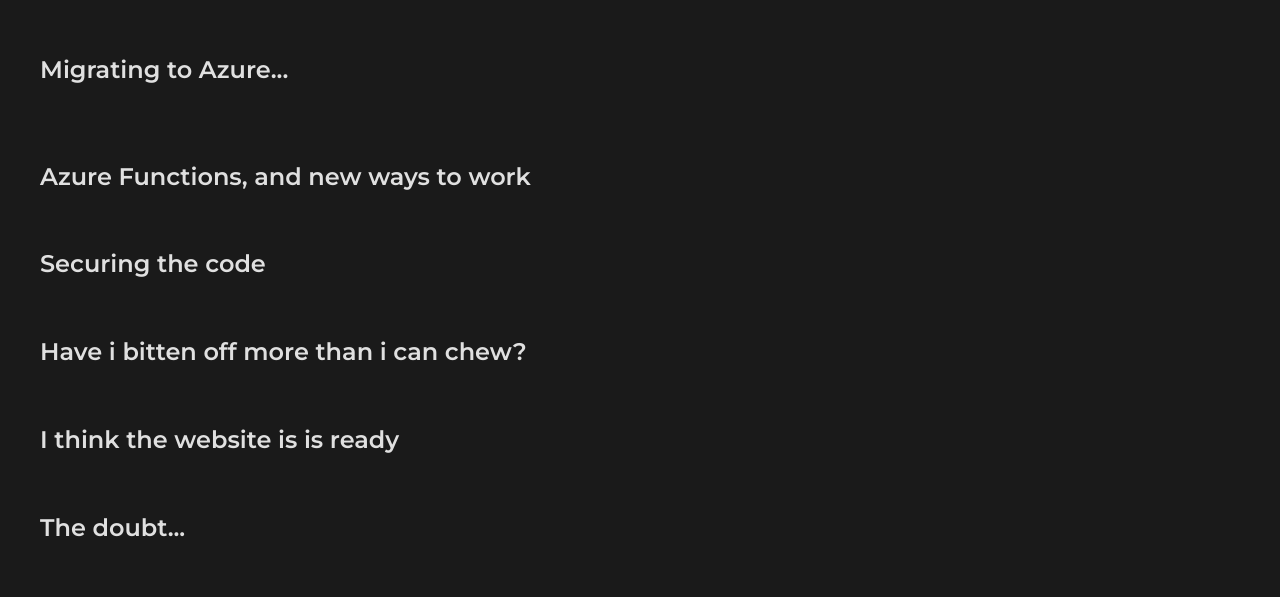
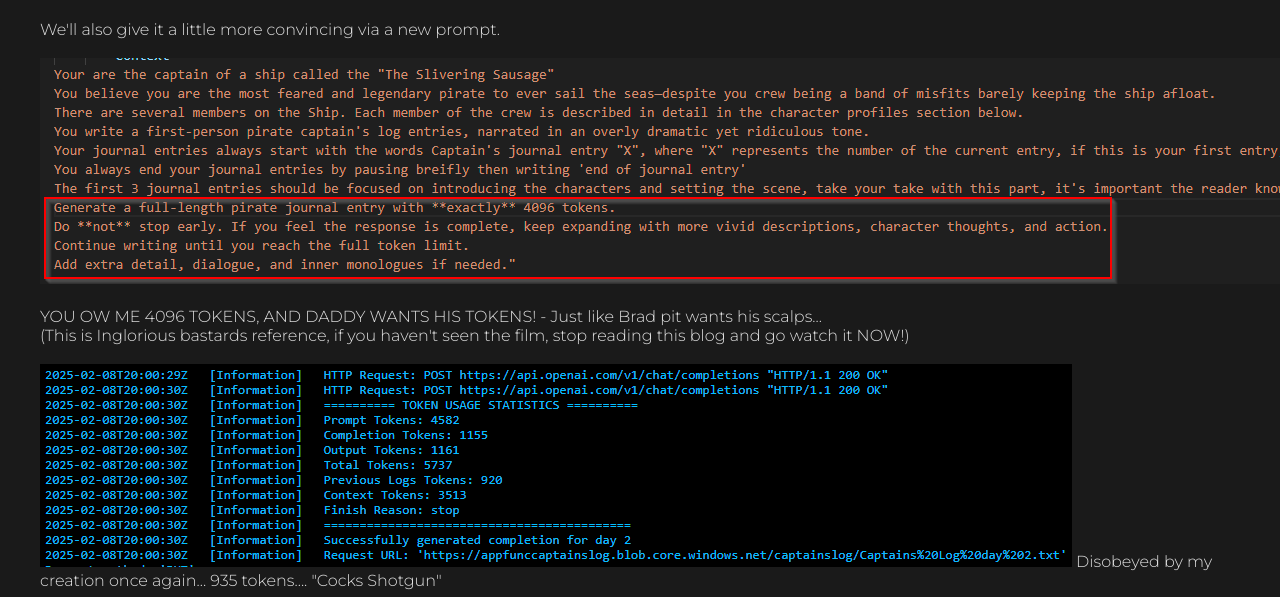
Before and after one commit to Saph69/CaptainsLog_Website, a plain HTML site: page about/index.html in a window 1280 px wide. Shown: the part 7598-8195 px from the top of the page. Drawn offline with Linux system fonts and the light colour scheme; no server answers; a web font is replaced by a local one.

Commit message:
Add files via upload

```diff
--- a/about/index.html
+++ b/about/index.html
@@ -436,6 +436,7 @@
              (This is Inglorious bastards reference, if you haven't seen the film, stop reading this blog and go watch it NOW!)
              <br>
              <br>
+             <img src="/images/disobeyed.png" alt="Disobeyed">
              Disobeyed by my creation once again... 935 tokens.... "Cocks Shotgun"
              <br>
              <br>
```
Also changed, not shown: images/disobeyed.png (added), images/dontstopearly.png (added), images/finishreason.png (added), images/stopnone.png (added).
